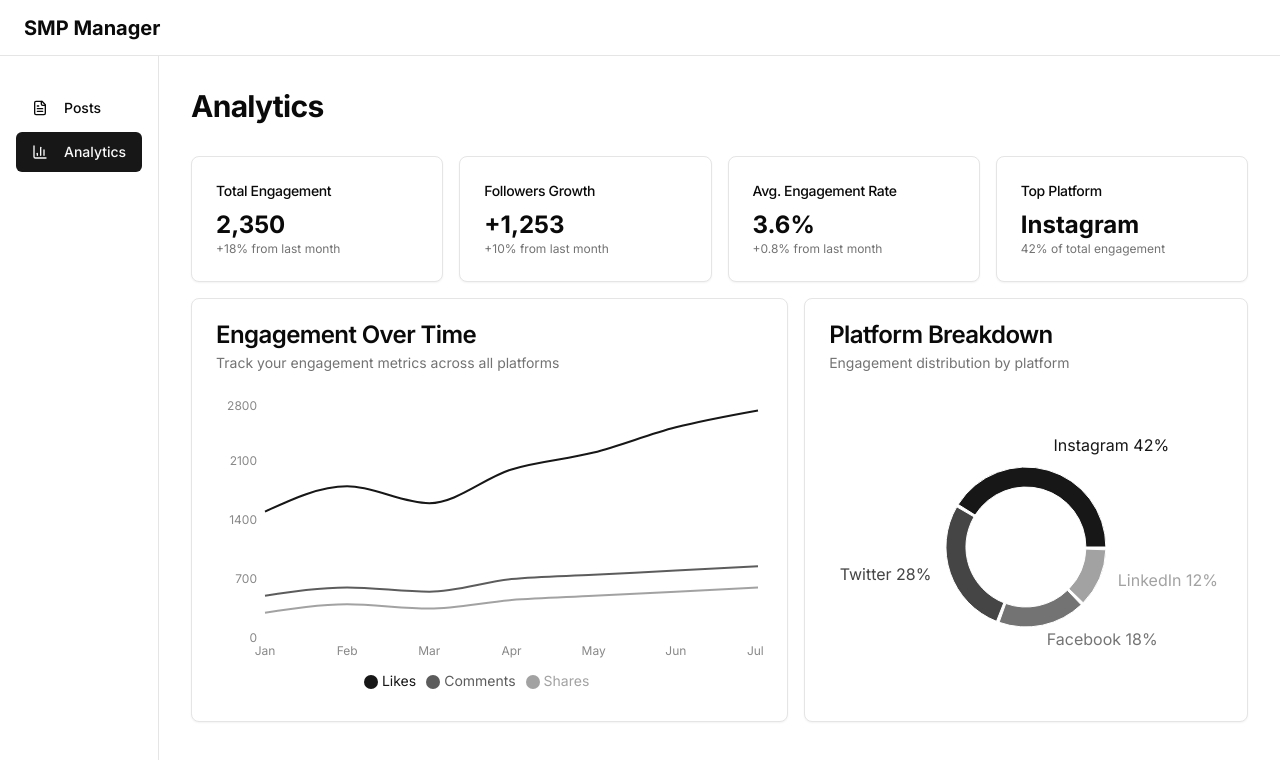
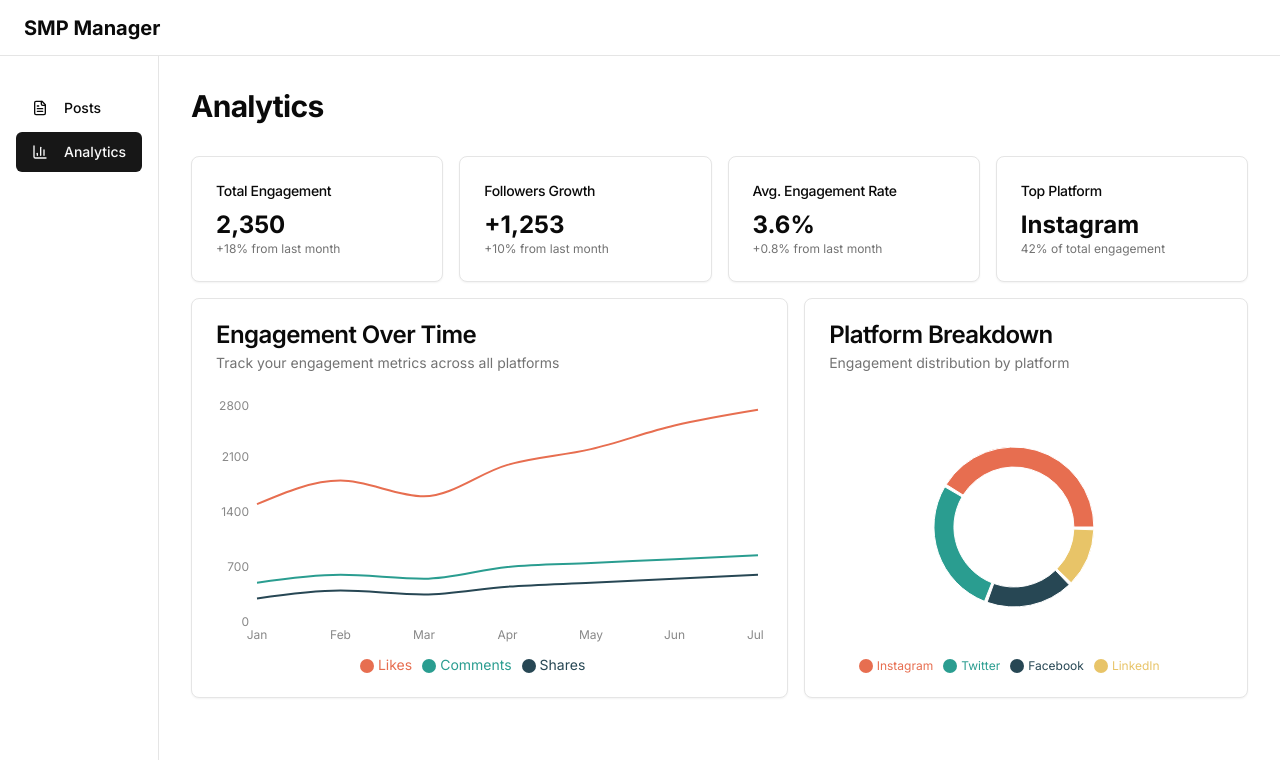
Before and after one commit to sargsarmen/smp-manager, a Next.js app: page /analytics in a window 1280 px wide. Shown: the top 760 px of the page. Built offline with nearby package versions, Linux system fonts and the light colour scheme.

Commit message:
fixed analytics charts

```diff
--- a/app/analytics/page.tsx
+++ b/app/analytics/page.tsx
@@ -62,7 +62,7 @@ export default function AnalyticsPage() {
                   <CardTitle>Engagement Over Time</CardTitle>
                   <CardDescription>Track your engagement metrics across all platforms</CardDescription>
                 </CardHeader>
-                <CardContent className="pl-2">
+                <CardContent className="p-0">
                   <EngagementChart />
                 </CardContent>
               </Card>
@@ -71,7 +71,7 @@ export default function AnalyticsPage() {
                   <CardTitle>Platform Breakdown</CardTitle>
                   <CardDescription>Engagement distribution by platform</CardDescription>
                 </CardHeader>
-                <CardContent className="pb-6">
+                <CardContent className="p-0">
                   <PlatformBreakdown />
                 </CardContent>
               </Card>
--- a/components/analytics/engagement-chart.tsx
+++ b/components/analytics/engagement-chart.tsx
@@ -14,8 +14,7 @@ const data = [
 
 export function EngagementChart() {
   return (
-    <div className="h-[300px] flex flex-col">
-      <div className="flex-1">
+    <div className="h-[300px] pr-6 pb-4">
       <ResponsiveContainer width="100%" height="100%">
         <LineChart data={data} cy="45%">
           <XAxis dataKey="name" stroke="#888888" fontSize={12} tickLine={false} axisLine={false} />
@@ -27,8 +26,6 @@ export function EngagementChart() {
             tickFormatter={(value) => `${value}`}
           />
           <Tooltip
-              formatter={(value) => [`${value}`, ""]}
-              labelFormatter={(label) => `Month: ${label}`}
             contentStyle={{
               borderRadius: "8px",
               border: "1px solid var(--border)",
@@ -47,16 +44,17 @@ export function EngagementChart() {
             name="Likes"
             type="monotone"
             dataKey="likes"
-              stroke="hsl(var(--primary))"
+            stroke="hsl(var(--chart-1))"
             strokeWidth={2}
             dot={false}
             activeDot={{ r: 6 }}
+
           />
           <Line
             name="Comments"
             type="monotone"
             dataKey="comments"
-              stroke="hsl(var(--primary) / 0.7)"
+            stroke="hsl(var(--chart-2))"
             strokeWidth={2}
             dot={false}
             activeDot={{ r: 6 }}
@@ -65,7 +63,7 @@ export function EngagementChart() {
             name="Shares"
             type="monotone"
             dataKey="shares"
-              stroke="hsl(var(--primary) / 0.4)"
+            stroke="hsl(var(--chart-3)"
             strokeWidth={2}
             dot={false}
             activeDot={{ r: 6 }}
@@ -73,6 +71,5 @@ export function EngagementChart() {
         </LineChart>
       </ResponsiveContainer>
     </div>
-    </div>
   )
 }
--- a/components/analytics/platform-breakdown.tsx
+++ b/components/analytics/platform-breakdown.tsx
@@ -1,17 +1,17 @@
 "use client"
 
-import { Cell, Pie, PieChart, ResponsiveContainer, Tooltip } from "recharts"
+import { Cell, Legend, Pie, PieChart, ResponsiveContainer, Tooltip } from "recharts"
 
 const data = [
-  { name: "Instagram", value: 42, color: "hsl(var(--primary))" },
-  { name: "Twitter", value: 28, color: "hsl(var(--primary) / 0.8)" },
-  { name: "Facebook", value: 18, color: "hsl(var(--primary) / 0.6)" },
-  { name: "LinkedIn", value: 12, color: "hsl(var(--primary) / 0.4)" },
+  { name: "Instagram", value: 42, color: "hsl(var(--chart-1)" },
+  { name: "Twitter", value: 28, color: "hsl(var(--chart-2)" },
+  { name: "Facebook", value: 18, color: "hsl(var(--chart-3)" },
+  { name: "LinkedIn", value: 12, color: "hsl(var(--chart-4)" },
 ]
 
 export function PlatformBreakdown() {
   return (
-    <div className="h-[300px]">
+    <div className="h-[300px] pr-6 pb-4">
       <ResponsiveContainer width="100%" height="100%">
         <PieChart>
           <Pie
@@ -22,7 +22,6 @@ export function PlatformBreakdown() {
             outerRadius={80}
             paddingAngle={2}
             dataKey="value"
-            label={({ name, percent }) => `${name} ${(percent * 100).toFixed(0)}%`}
             labelLine={false}
           >
             {data.map((entry, index) => (
@@ -30,13 +29,19 @@ export function PlatformBreakdown() {
             ))}
           </Pie>
           <Tooltip
-            formatter={(value) => [`${value}%`, "Percentage"]}
+            formatter={(value, name) => [`${value}%`, name]}
             contentStyle={{
               borderRadius: "8px",
               border: "1px solid var(--border)",
               backgroundColor: "var(--background)",
             }}
           />
+          <Legend
+            verticalAlign="bottom"
+            align="center"
+            iconType="circle"
+            formatter={(value) => <span className="text-xs">{value}</span>}
+          />
         </PieChart>
       </ResponsiveContainer>
     </div>
```
Lines whose indentation alone changed are shown as unchanged.
